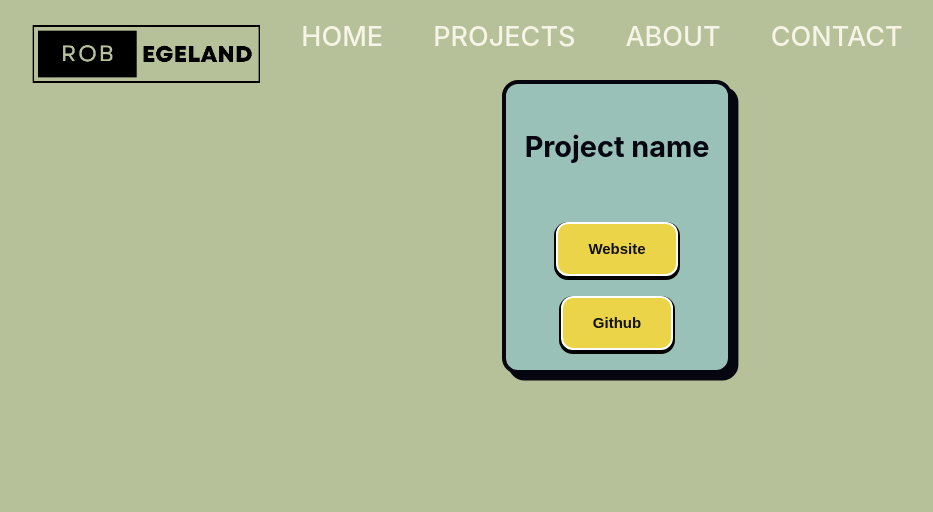
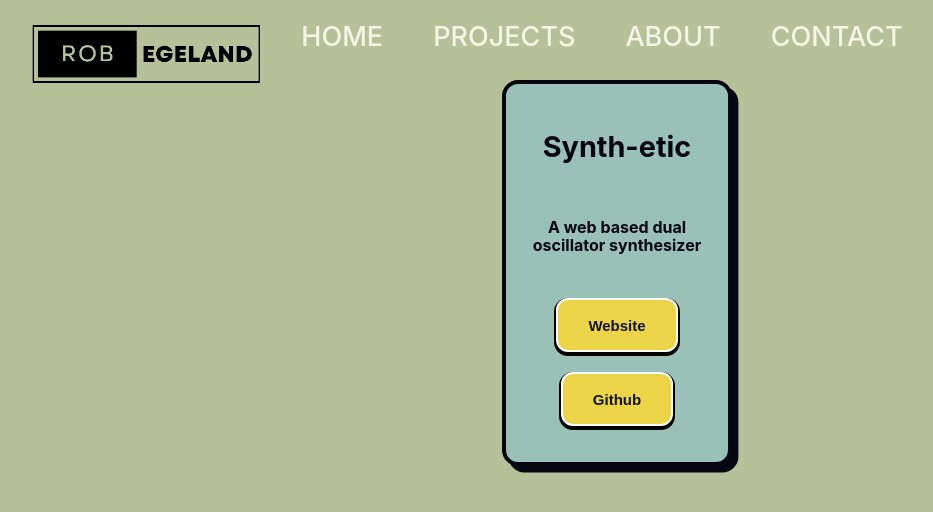
Before and after one commit to RobEgeland/portfolio-website, a React (Create React App) app: page /projects in a window 1280 px wide. Shown: the top 512 px of the page, without its empty margins (23-956 px from the left). Built offline with nearby package versions, Linux system fonts and the light colour scheme.

Commit message:
adds single prject

```diff
--- a/src/App.scss
+++ b/src/App.scss
@@ -171,10 +171,16 @@ body {
     width: fit-content;
   }
 
+  .proj-desc {
+    color: #05060f;
+    font-size: 1rem;
+    line-height: 1.15;
+    font-weight: 700;
+  }
 
   .card {
     width: 190px;
-    height: 254px;
+    height: fit-content;
     background: #99C1B8;
     padding: 1rem;
     border-radius: 1rem;
--- a/src/Components/ProjectCards.js
+++ b/src/Components/ProjectCards.js
@@ -4,10 +4,11 @@ const ProjectCards = () => {
   return (
         <div class="card">
             <div class="pricing-block-content">
-                <p class="pricing-plan">Project name</p>
+                <p class="pricing-plan">Synth-etic</p>
+                <p className='proj-desc'>A web based dual oscillator synthesizer</p>
                 <div class="price-value" data-currency="$ USD" data-currency-simple="USD">
                     <button onClick={() => window.open("https://synth-etic.onrender.com")} class="btn">Website</button>
-                    <button class="btn">Github</button>
+                    <button onClick={() => window.open("https://github.com/RobEgeland/Synth-etic")} class="btn">Github</button>
                 </div>
             </div>
         </div>
```
